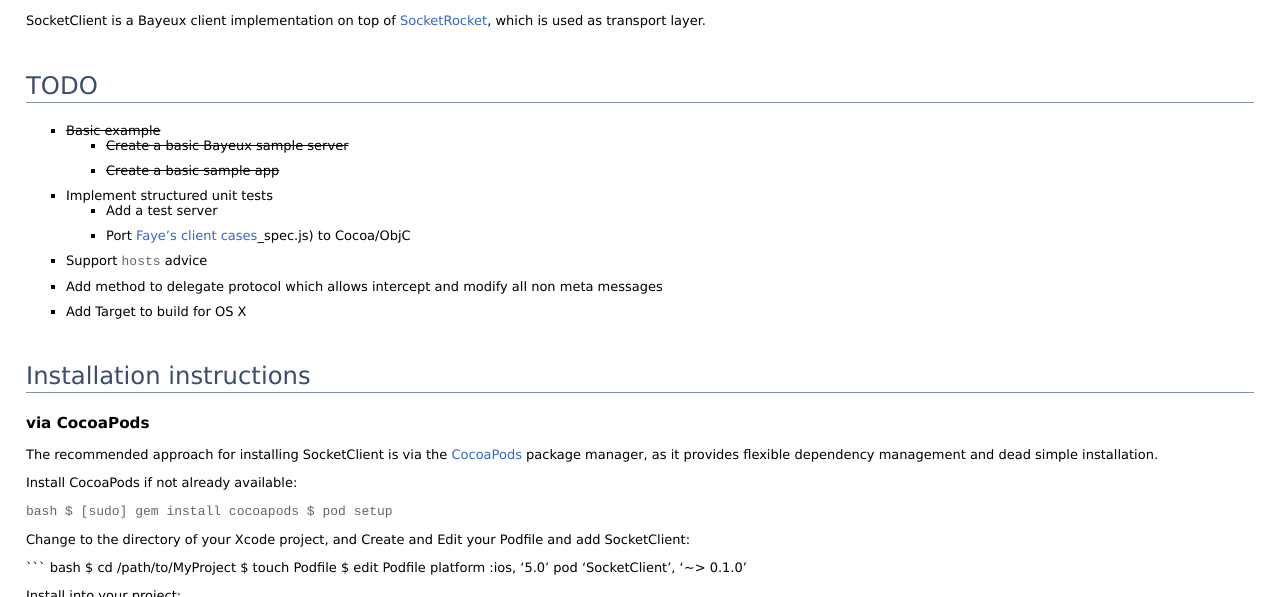
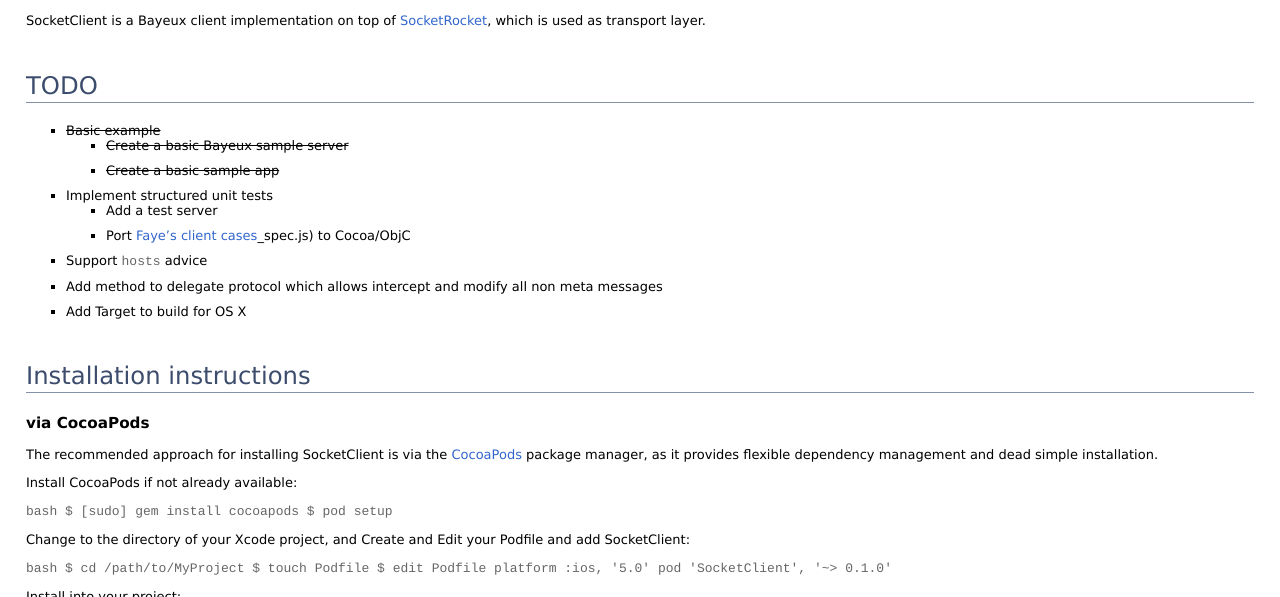
Before and after one commit to mrackwitz/SocketClient, a plain HTML site: page doc/html/index.html in a window 1280 px wide. Shown: the part 203-800 px from the top of the page. Drawn offline with Linux system fonts and the light colour scheme.

Commit message:
Updated doc

````diff
--- a/doc/html/index.html
+++ b/doc/html/index.html
@@ -76,12 +76,13 @@
 
 <p>Change to the directory of your Xcode project, and Create and Edit your Podfile and add SocketClient:</p>
 
-<p>``` bash
+<p><code>bash
 $ cd /path/to/MyProject
 $ touch Podfile
 $ edit Podfile
-platform :ios, &lsquo;5.0&rsquo;
-pod &lsquo;SocketClient&rsquo;, &lsquo;~> 0.1.0&rsquo;</p>
+platform :ios, '5.0'
+pod 'SocketClient', '~&gt; 0.1.0'
+</code></p>
 
 <p>Install into your project:</p>
 
@@ -128,7 +129,7 @@
 
 <h2>License</h2>
 
-<p>Copyright &copy; 2013 Marius Rackwitz <a href="&#x6d;&#x61;&#x69;&#x6c;&#116;&#x6f;&#58;&#x6d;&#97;&#x72;&#x69;&#117;&#115;&#x40;&#x70;&#x61;&#105;&#106;&#x2e;&#99;&#111;&#x6d;">&#x6d;&#97;&#114;&#x69;&#117;&#x73;&#64;&#112;&#x61;&#x69;&#x6a;&#x2e;&#99;&#111;&#109;</a></p>
+<p>Copyright &copy; 2013 Marius Rackwitz <a href="&#109;&#x61;&#x69;&#108;&#x74;&#111;&#58;&#x6d;&#x61;&#114;&#105;&#117;&#115;&#x40;&#x70;&#97;&#105;&#106;&#x2e;&#99;&#111;&#x6d;">&#109;&#97;&#x72;&#x69;&#x75;&#115;&#x40;&#112;&#97;&#x69;&#x6a;&#x2e;&#99;&#111;&#x6d;</a></p>
 
 <p>The MIT License</p>
 
````
Also changed, not shown: doc/docset/Contents/Resources/Documents/Classes/FYDelegateProxy.html (+1 -1 lines), doc/docset/Contents/Resources/Documents/index.html (+5 -4 lines), doc/html/Classes/FYDelegateProxy.html (+1 -1 lines), 5 other files.
